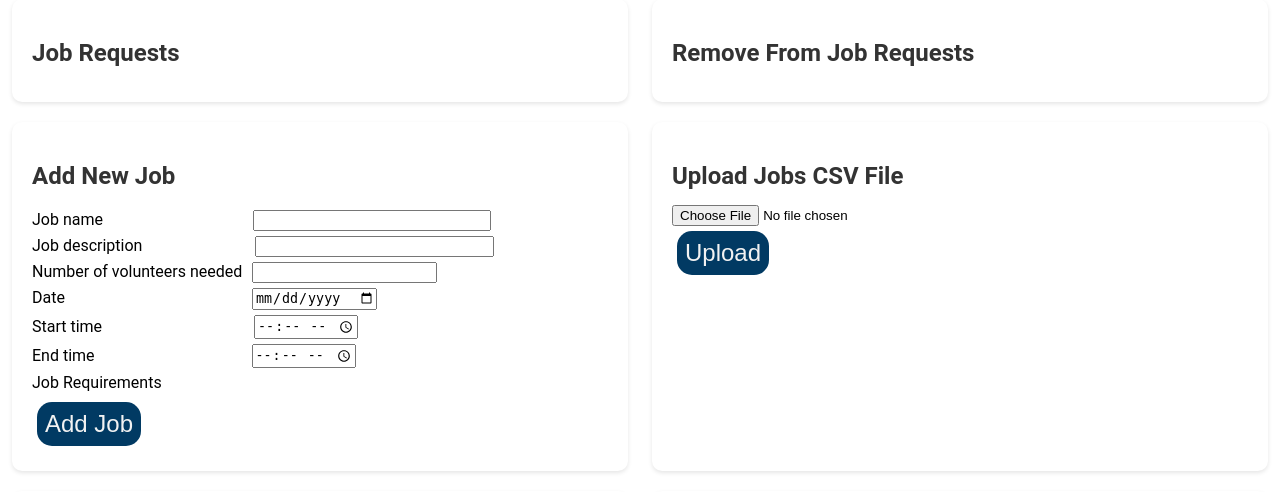
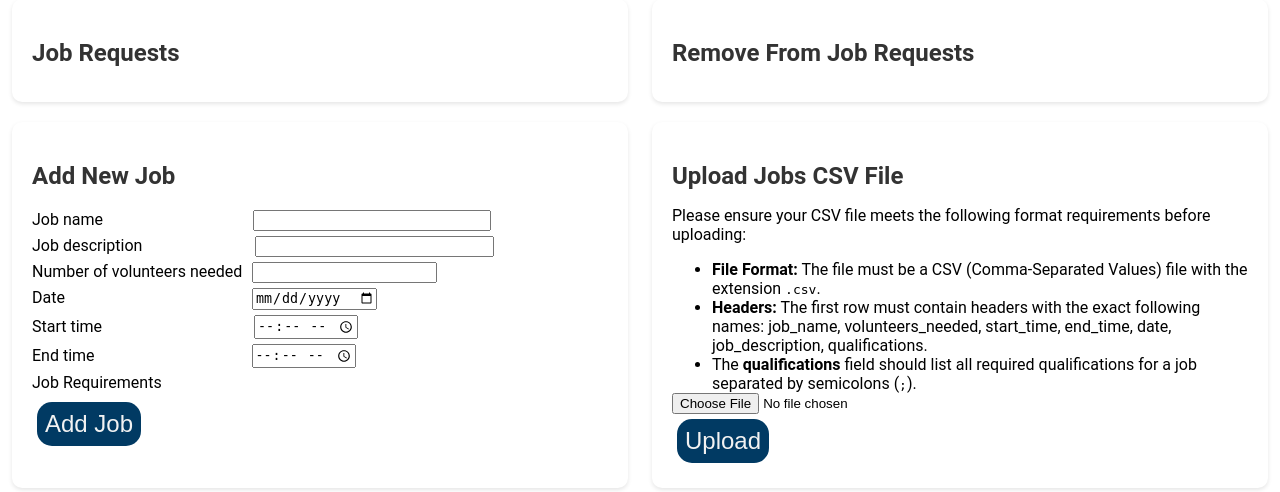
Before and after one commit to Michael-P-Drury/Volunteer-management-for-sports-clubs, a Flask app: page /admin in a window 1280 px wide. Shown: the part 194-686 px from the top of the page. Run offline with Flask 3, Linux system fonts and the light colour scheme; some libraries are stand-ins or nearby versions.

Commit message:
Upload CSV file was not working

```diff
--- a/website/routes.py
+++ b/website/routes.py
@@ -106,7 +106,7 @@ def upload_file():
         stream = io.StringIO(file.stream.read().decode("UTF8"), newline=None)
         csv_input = pd.read_csv(stream)
 
-        expected_headers = ['volunteers_needed', 'start_time', 'end_time', 'date', 'job_description', 'job_requirements']
+        expected_headers = ['job_name', 'volunteers_needed', 'start_time', 'end_time', 'date', 'job_description', 'qualifications']
 
         if not all(header in csv_input.columns for header in expected_headers):
             return redirect(request.url)
@@ -114,15 +114,20 @@ def upload_file():
         errors = []
         for index, row in csv_input.iterrows():
             try:
+                qualifications_list = row['qualifications'].split(';')
+                qualification_objects = Qualification.query.filter(Qualification.qualification_name.in_(qualifications_list)).all()
+
                 new_job = Jobs(
+                    job_name=row['job_name'],
                     volunteers_needed=row['volunteers_needed'],
                     start_time=row['start_time'],
                     end_time=row['end_time'],
                     date=row['date'],
                     job_description=row['job_description'],
-                    job_requirements=row['job_requirements']
+                    job_qualifications=qualification_objects
                 )
                 db.session.add(new_job)
+
             except Exception as e:
                 errors.append(f"Error in row {index}: {e}")
 
--- a/website/templates/admin.html
+++ b/website/templates/admin.html
@@ -86,6 +86,14 @@
 
     <div class="admin-box">
         <h2>Upload Jobs CSV File</h2>
+        <div class="upload-instructions">
+            <p>Please ensure your CSV file meets the following format requirements before uploading:</p>
+            <ul>
+                <li><strong>File Format:</strong> The file must be a CSV (Comma-Separated Values) file with the extension <code>.csv</code>.</li>
+                <li><strong>Headers:</strong> The first row must contain headers with the exact following names: job_name, volunteers_needed, start_time, end_time, date, job_description, qualifications.</li>
+                <li>The <strong>qualifications</strong> field should list all required qualifications for a job separated by semicolons (<code>;</code>).</li>
+            </ul>
+        </div>
         <form method="POST" action="/upload_jobs" enctype="multipart/form-data">
             <input type="file" name="file">
             <br>
```
